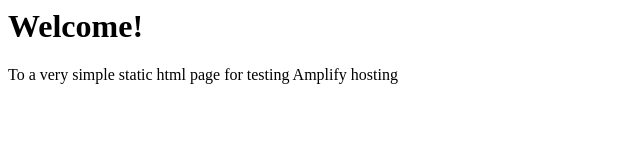
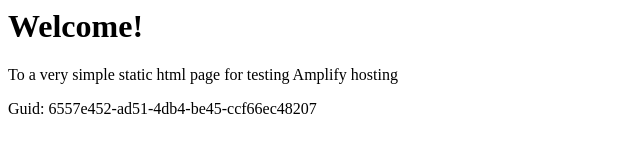
Before and after one commit to aws-aemilia-lhr/Github-PR-Commit-Integration-Test-DoNotTouch-Gith-P5X5MO5I-v1-preprod-eu-west-2, a website: page src/index.html in a window 1280 px wide. Shown: the whole page, without its empty margins (0-640 px from the left). Drawn offline with Linux system fonts and the light colour scheme.

Commit message:
commit from integ tests

```diff
--- a/src/index.html
+++ b/src/index.html
@@ -1,3 +1,5 @@
+
+
 <html lang="en">
 
 <head>
@@ -10,6 +12,6 @@
 <body>
     <h1>Welcome!</h1>
     <p>To a very simple static html page for testing Amplify hosting</p>
-</body>
+    <p>Guid: 6557e452-ad51-4db4-be45-ccf66ec48207</p></body>
 
 </html>
```
